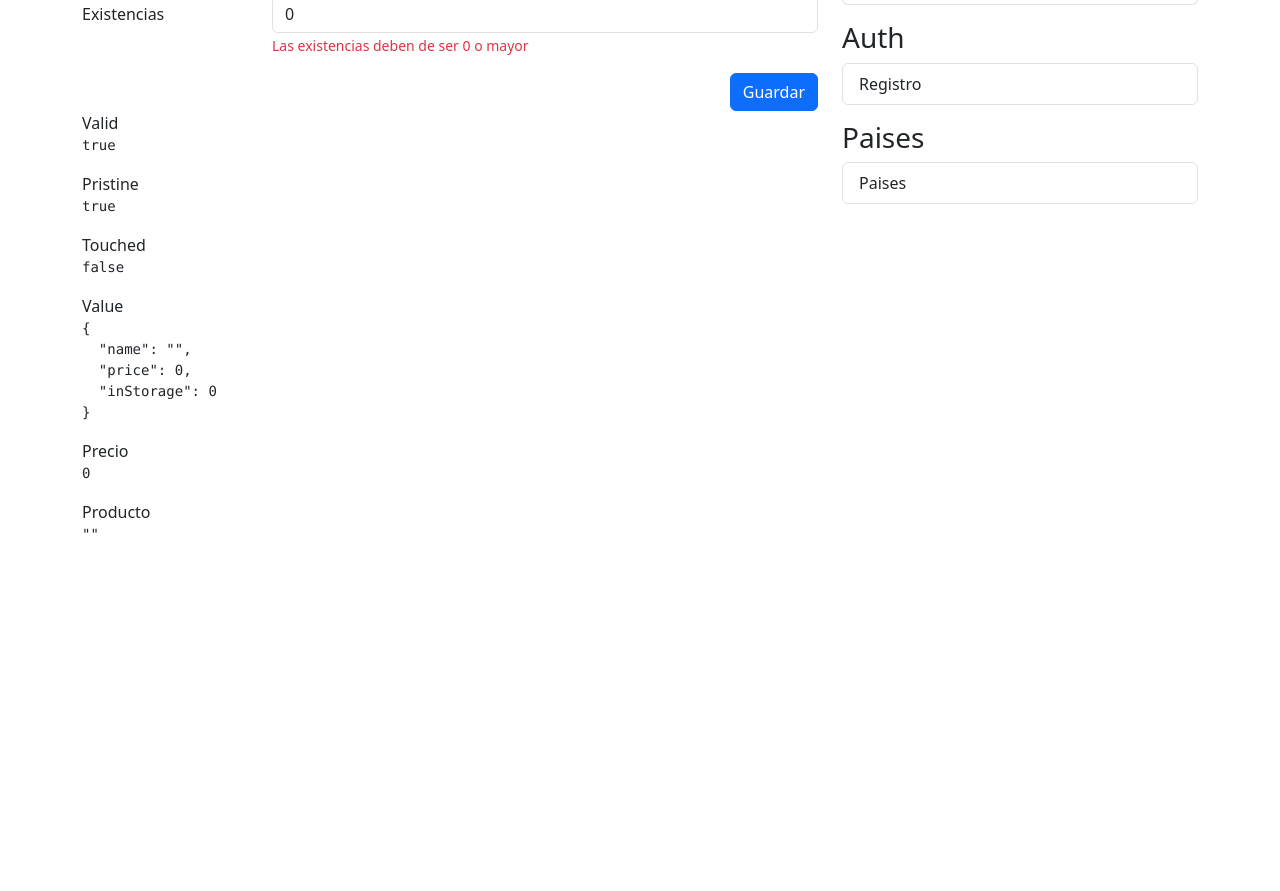
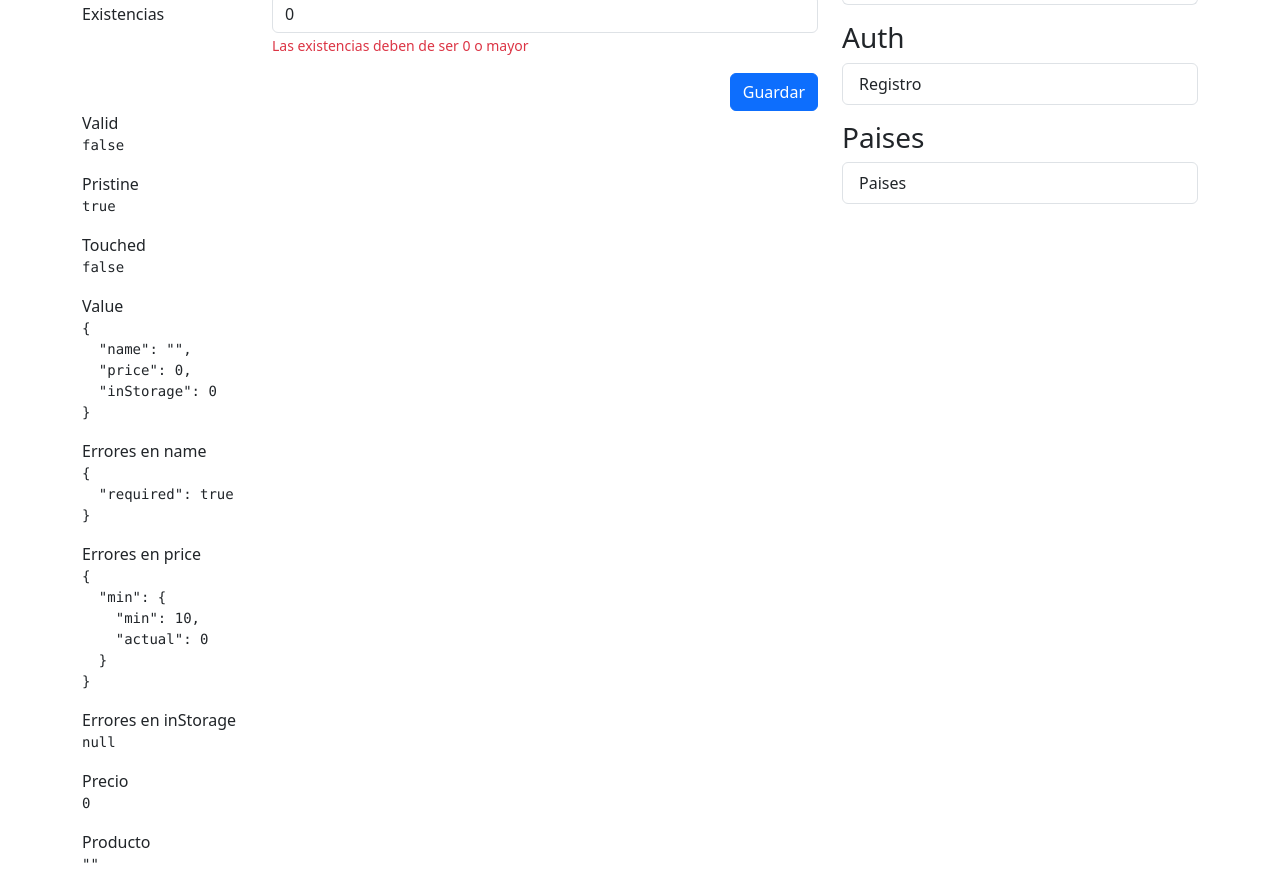
Before and after one commit to Exeni-s-courses/reactive-forms-app, an Angular app: page /reactive/basic in a window 1280 px wide. Shown: the part 280-1171 px from the top of the page. Before the commit the page ends 841 px from the top, so only its background shows below. Built offline with nearby package versions, Linux system fonts and the light colour scheme.

Commit message:
add errors to form group

```diff
--- a/src/app/reactive/pages/basic-page/basic-page.html
+++ b/src/app/reactive/pages/basic-page/basic-page.html
@@ -87,6 +87,15 @@
         <span>Value</span>
         <pre>{{ myForm.value | json }}</pre>
 
+        <span>Errores en name</span>
+        <pre>{{ myForm.controls.name.errors| json }}</pre>
+
+        <span>Errores en price</span>
+        <pre>{{ myForm.controls.price.errors | json }}</pre>
+
+        <span>Errores en inStorage</span>
+        <pre>{{ myForm.controls['inStorage'].errors | json }}</pre>
+
         <span>Precio</span>
         <pre>{{ myForm.controls.price.value | json }}</pre>
 
--- a/src/app/reactive/pages/basic-page/basic-page.ts
+++ b/src/app/reactive/pages/basic-page/basic-page.ts
@@ -1,19 +1,31 @@
 import { JsonPipe } from '@angular/common';
-import { Component } from '@angular/core';
-import { FormControl, FormGroup, ReactiveFormsModule } from '@angular/forms';
+import { Component, inject } from '@angular/core';
+import {
+  FormBuilder,
+  FormControl,
+  FormGroup,
+  ReactiveFormsModule,
+  Validators,
+} from '@angular/forms';
 
 @Component({
   selector: 'app-basic-page',
-  imports: [JsonPipe, ReactiveFormsModule,],
+  imports: [JsonPipe, ReactiveFormsModule],
   templateUrl: './basic-page.html',
-  styles: ``
+  styles: ``,
 })
 export class BasicPage {
+  private fb = inject(FormBuilder);
 
-  myForm = new FormGroup({
-    name: new FormControl(''),
-    price: new FormControl(0),
-    inStorage: new FormControl(0),
+  myForm = this.fb.group({
+    name: ['', [Validators.required, Validators.minLength(3)]],
+    price: [0, [Validators.required, Validators.min(10)]],
+    inStorage: [0, [Validators.required, Validators.min(0)]],
   });
 
+  // myForm = new FormGroup({
+  //   name: new FormControl('', [], []),
+  //   price: new FormControl(0),
+  //   inStorage: new FormControl(0),
+  // });
 }
```
